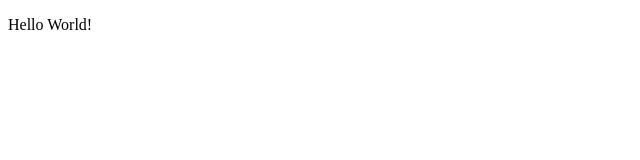
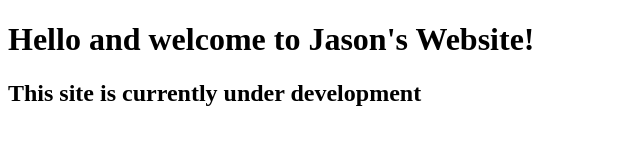
Before and after one commit to drxjason/drxjason.github.io, a plain HTML site: page index.html in a window 1280 px wide. Shown: the whole page, without its empty margins (0-640 px from the left). Drawn offline with Linux system fonts and the light colour scheme.

Commit message:
under development tag

```diff
--- a/index.html
+++ b/index.html
@@ -3,6 +3,7 @@
 <head>
 </head>
 <body>
-    <p>Hello World!</p>
+    <h1>Hello and welcome to Jason's Website!</h1>
+    <h2>This site is currently under development</h2>
 </body>
 </html>
```
